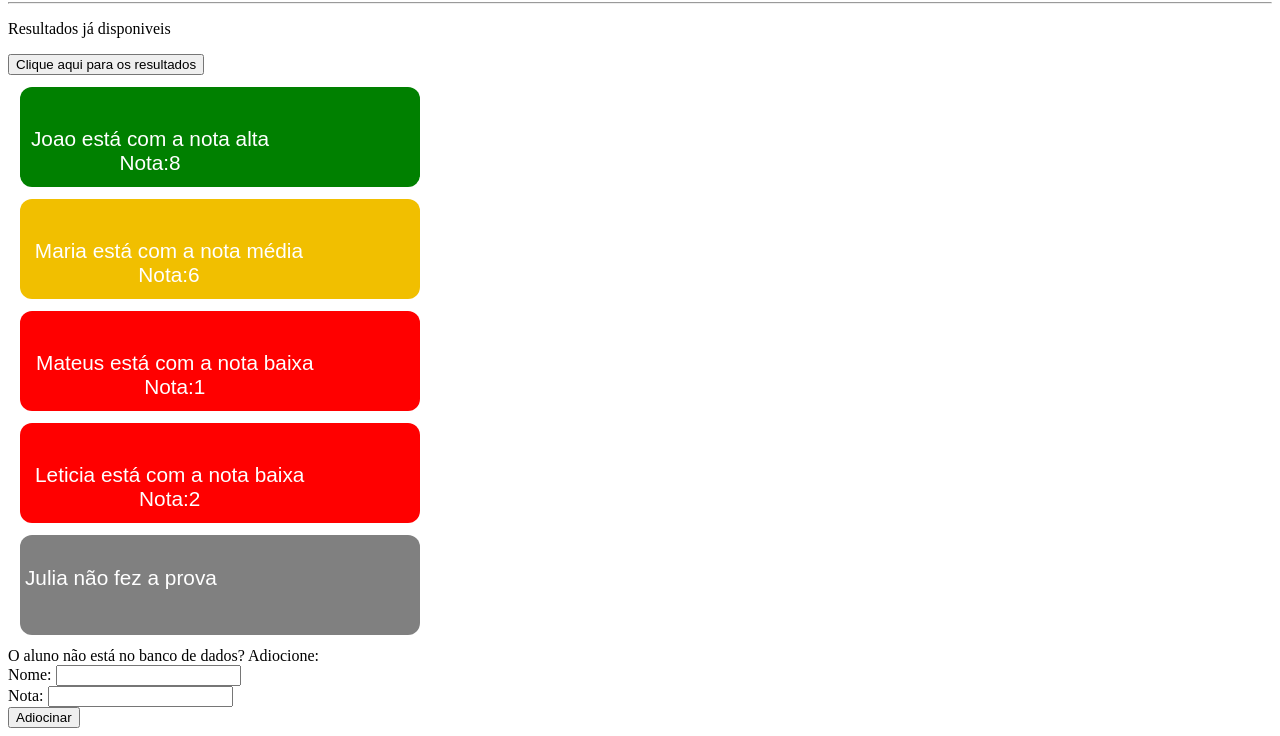
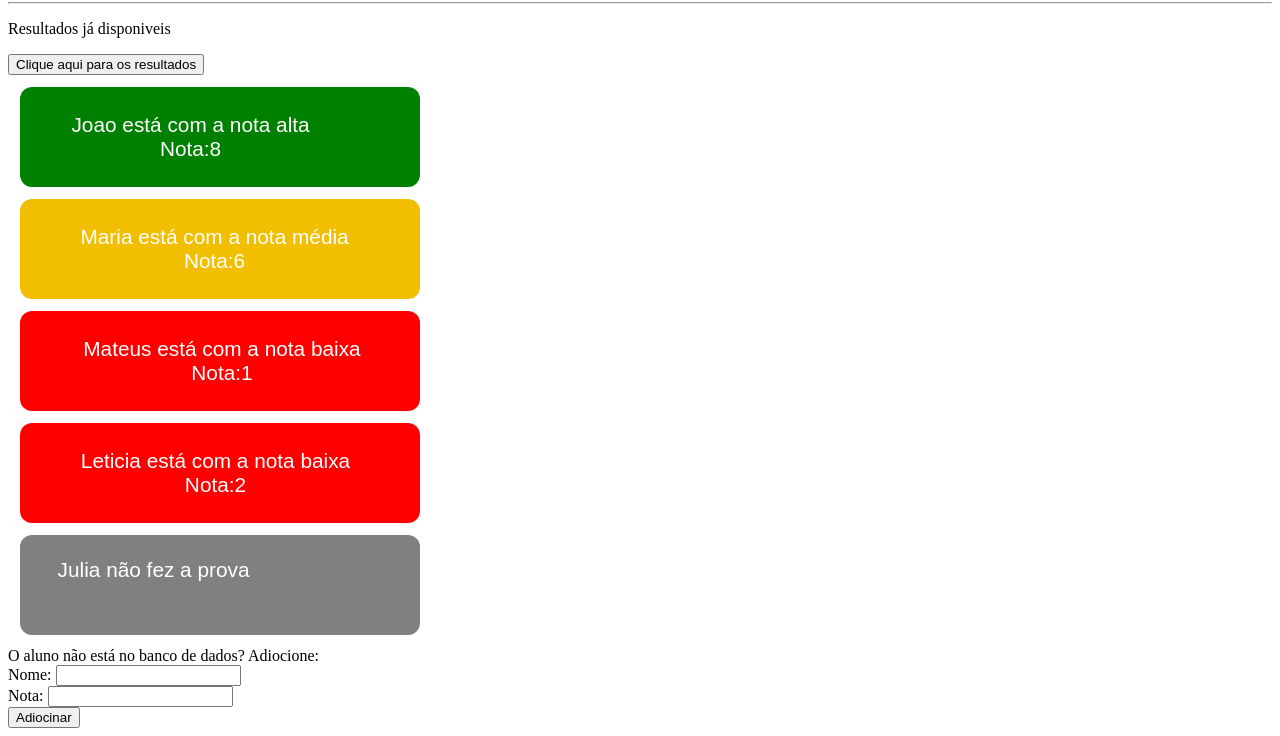
Before and after one commit to PauloTheDev/Nota-de-Alunos, a plain HTML site: page index.html in a window 1280 px wide. Both pictures are taken after a click on the button "Clique aqui para os resultados". Shown: the part 78-814 px from the top of the page. Drawn offline with Linux system fonts and the light colour scheme.

Commit message:
Ajustando direção das letras

```diff
--- a/style.css
+++ b/style.css
@@ -14,6 +14,7 @@ div > p{
     text-align: center;
     position: absolute;
     left:0;
-    transform: translateX(13%) translateY(40%);
+
+    transform: translateX(30%) translateY(10%);
 
 }
```
